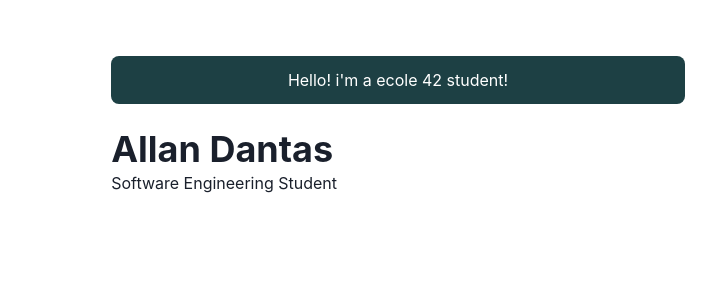
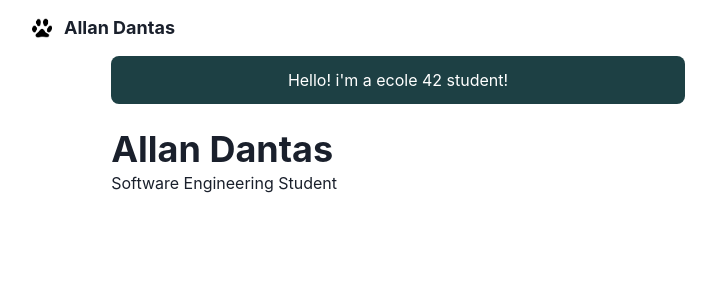
Before and after one commit to AllanDantas21/portfolio_website, a Next.js app: page / in a window 1280 px wide. Shown: the top 300 px of the page, without its empty margins (242-958 px from the left). Built offline with nearby package versions, Linux system fonts and the light colour scheme.

Commit message:
add header and navbar

```diff
--- a/components/layouts/main.js
+++ b/components/layouts/main.js
@@ -1,4 +1,5 @@
 import Head from 'next/head'
+import Navbar from '../navbar.js'
 import { Box, Container } from '@chakra-ui/react'
 
 const Main = ({ children, router }) => {
@@ -9,6 +10,8 @@
                 <tittle>Allan Dantas - Homepage</tittle>
             </Head>
 
+            <Navbar path={router.asPath} />
+
             <Container maxW="container.md" pt={14}>
                 {children}
             </Container>
--- /dev/null
+++ b/components/logo.js
@@ -0,0 +1,41 @@
+import Link from 'next/link'
+import Image from 'next/image'
+import { Text, useColorModeValue } from '@chakra-ui/react'
+import styled from '@emotion/styled'
+
+const LogoBox = styled.span`
+font-weight: bold;
+font-size: 18px;
+display: inline-flex;
+align-items: center;
+line-height: 20px;
+padding: 10px;
+
+&:hover img {
+    transform: rotate(20deg);
+}
+`
+
+const Logo = () => {
+    const footPrintImg = `/images/footprint${useColorModeValue('', '-dark')}.png`
+
+    return (
+        <Link legacyBehavior href="/">
+           <a>
+                <LogoBox>
+                <Image src={footPrintImg} width={20} height={20} alt="logo" />
+                <Text
+                    color={useColorModeValue('gray.800', 'whiteAlpha.900')}
+                    fontFamily='M PLUS Rounded 1c'
+                    fontWeiht="bold"
+                    ml={3}
+                    >
+                    Allan Dantas
+                </Text>
+                </LogoBox>
+            </a>
+        </Link>
+    )
+}
+
+export default Logo
--- /dev/null
+++ b/components/navbar.js
@@ -0,0 +1,89 @@
+import Logo from './logo'
+import NextLink from 'next/link'
+import {
+    Container,
+    Box,
+    Link,
+    Stack,
+    Heading,
+    Flex,
+    Menu,
+    MenuItem,
+    MenuList,
+    MenuButton,
+    IconButton,
+    useColorModeValue
+} from '@chakra-ui/react'
+import { HamburgerIcon, HumburgerIcon } from '@chakra-ui/icons'
+import { Children } from 'react'
+
+const LinkItem = ({ href, path, Children }) => {
+    const active = path === href
+    const inactiveColor = useColorModeValue('gray.800', 'whiteAlpha.900')
+    return (
+        <NextLink legacyBehavior href={href}>
+            <a>
+            <Link
+              p={2}
+              bg={active ? 'glassTeal' : undefined}
+              color = {active ? '#202023' : inactiveColor}
+            >
+            {Children}
+            </Link>
+            </a>
+        </NextLink>
+    )
+}
+
+const Navbar = props => {
+    const { path } = props
+
+    return (
+        <Box
+          position="fixed"
+          as="nav"
+          w="100%"
+          bg={useColorModeValue('#fffff40', '#20202380')}
+          style={{backdropFilter:'blur(10px'}}
+          zindex={1}
+        {...props}
+        >
+         <Container
+            display="flex" p={2}
+            maxW="container.md"
+            wrap="wrap"
+            align="center"
+            justify="space-between"
+            >
+            <Flex align="center" mr={5}>
+                <Heading as="h1" size="lg" letterSpacing={'lighter'}>
+                    <Logo />
+                </Heading>
+            </Flex>
+
+            <Stack
+            direction={{base: 'collumn', md: 'row'}}
+            display={{base: 'none', md: 'flex'}}
+            width={{base: 'full', md: 'auto'}}
+            flexGrow={1}
+            mt={{base: 4, nmd: 0}}
+            >
+                <LinkItem href="/works" path={path}>
+                Works
+                </LinkItem>
+            </Stack>
+            <Box flex={1} align="right">
+                <Box ml={2} display={{base: 'inline-block', md: 'none'}}>
+                    <Menu>
+                        <MenuButton as={IconButton} icon={<HamburgerIcon />} variant="outline" aria-label="Options">
+
+                        </MenuButton>
+                    </Menu>
+                </Box>
+            </Box>
+         </Container>
+        </Box>
+    )
+}
+
+export default Navbar
--- a/package.json
+++ b/package.json
@@ -12,6 +12,7 @@
   "author": "Allan dantas",
   "license": "MIT",
   "dependencies": {
+    "@chakra-ui/icons": "^2.1.1",
     "@chakra-ui/react": "^2.8.2",
     "@emotion/react": "^11.11.4",
     "@emotion/styled": "^11.11.5",
```
Also changed, not shown: .eslintrc.json, public/images/footprint.png (added), 1 other file (tests, documents, lock files or other folders).
